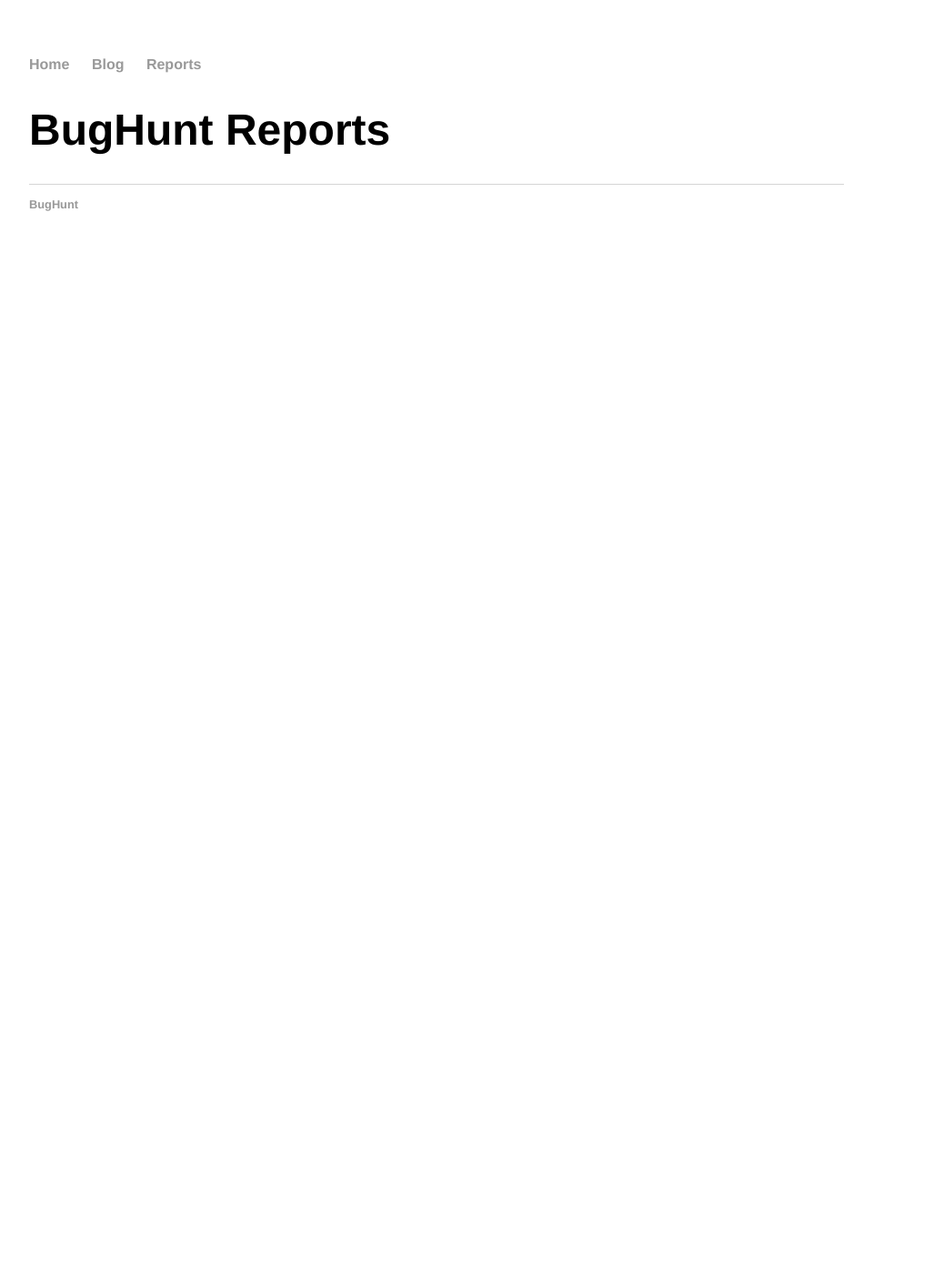
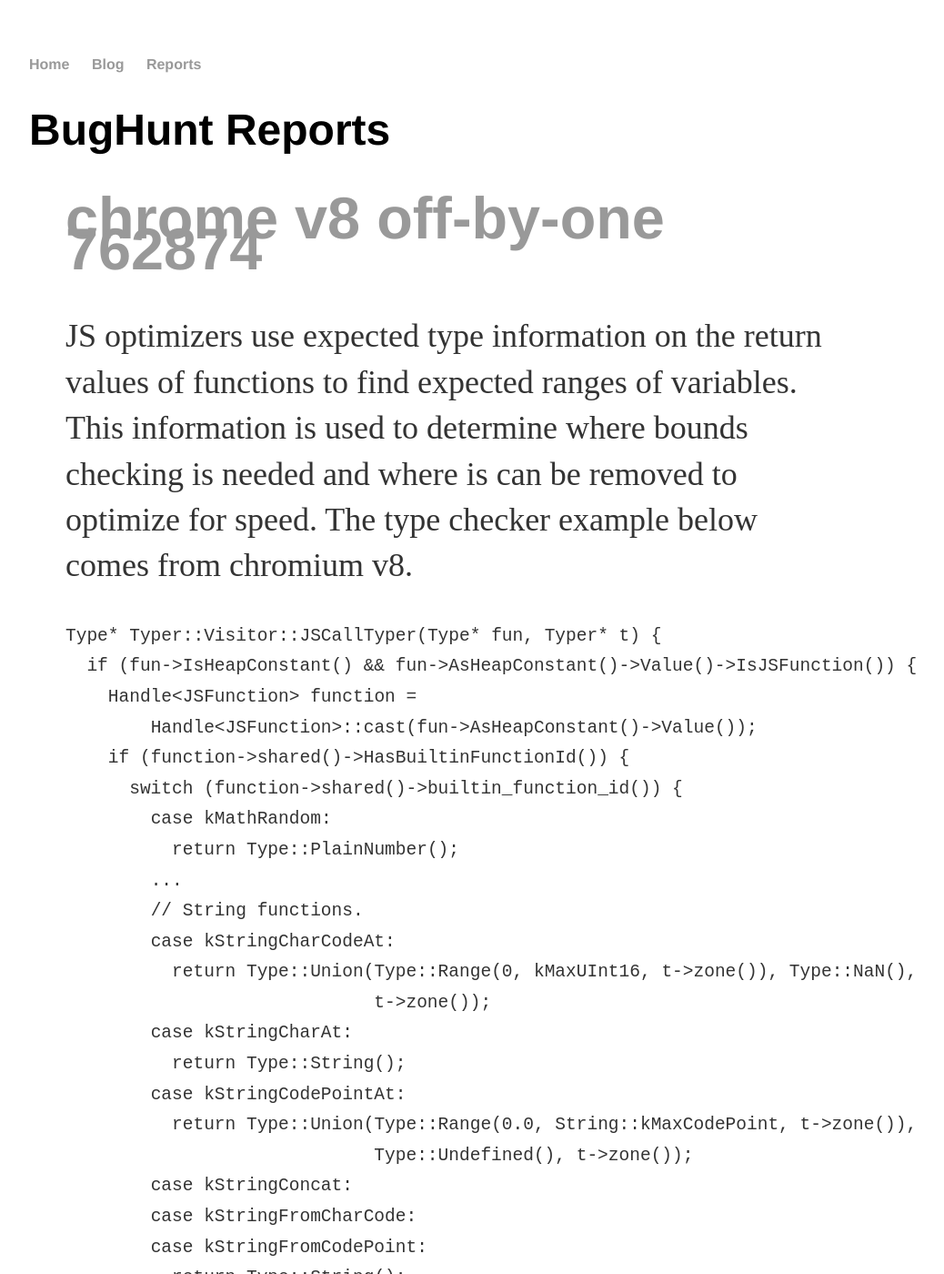
Before and after one commit to awarei/BugHunt, a Jekyll site: the page built from reports/index.html, in a window 1280 px wide and 1400 px high. Shown: the whole window at 91% size, without its empty margins (160-1198 px from the left). Built offline with Jekyll 4.4.1, drawn with Linux system fonts in a browser that asks for light colours; some of the changed text lies outside the part shown.

Commit message:
Updated reports.

```diff
--- a/_config.yml
+++ b/_config.yml
@@ -4,4 +4,8 @@
 title:  BugHunt
 
 markdown: kramdown
-permalink: /blog/:year/:month/:day/:title
+permalink: /:title
+
+collections:
+  reports:
+    output: true
--- a/_reports/JS-v8-762874.md
+++ b/_reports/JS-v8-762874.md
@@ -1,6 +1,6 @@
 ---
 layout: post
-title: "JS "
+title: "chrome v8 off-by-one 762874"
 category: security
 tags: [JS, off-by-one, api, strings, intissues]
 ---
--- a/reports/index.html
+++ b/reports/index.html
@@ -6,7 +6,11 @@
 <ul class="reports">
 
   {% for report in site.reports %}
-    <li><span>{{ report.date | date_to_string }}</span> &raquo; <a href="{{ report.url }}" title="{{ report.title }}">{{ report.title }}</a></li>
+    <h2>
+      <a href="{{ report.url }}" title="{{ report.title }}">{{ report.title }}
+      </a>
+    </h2>
+    <p>{{ report.content | markdownify }}</p>
   {% endfor %}
 
 </ul>
```
